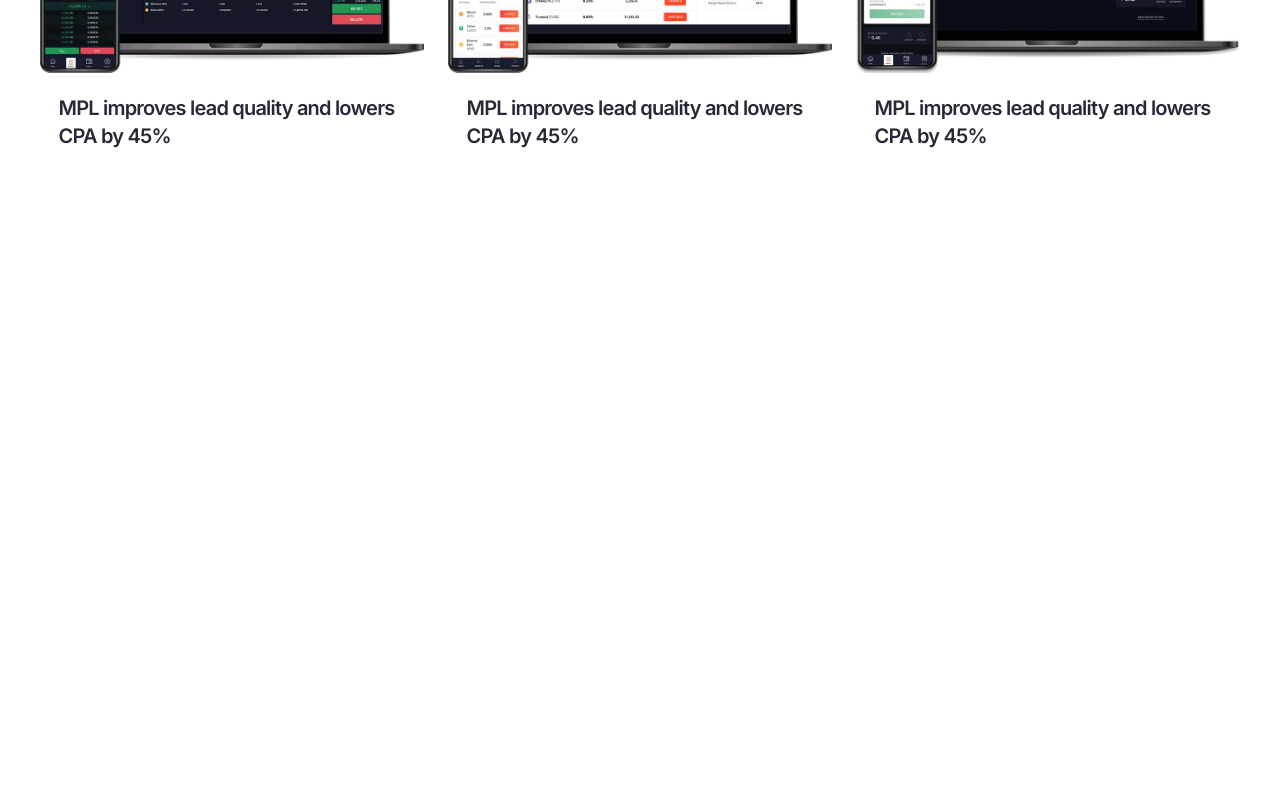
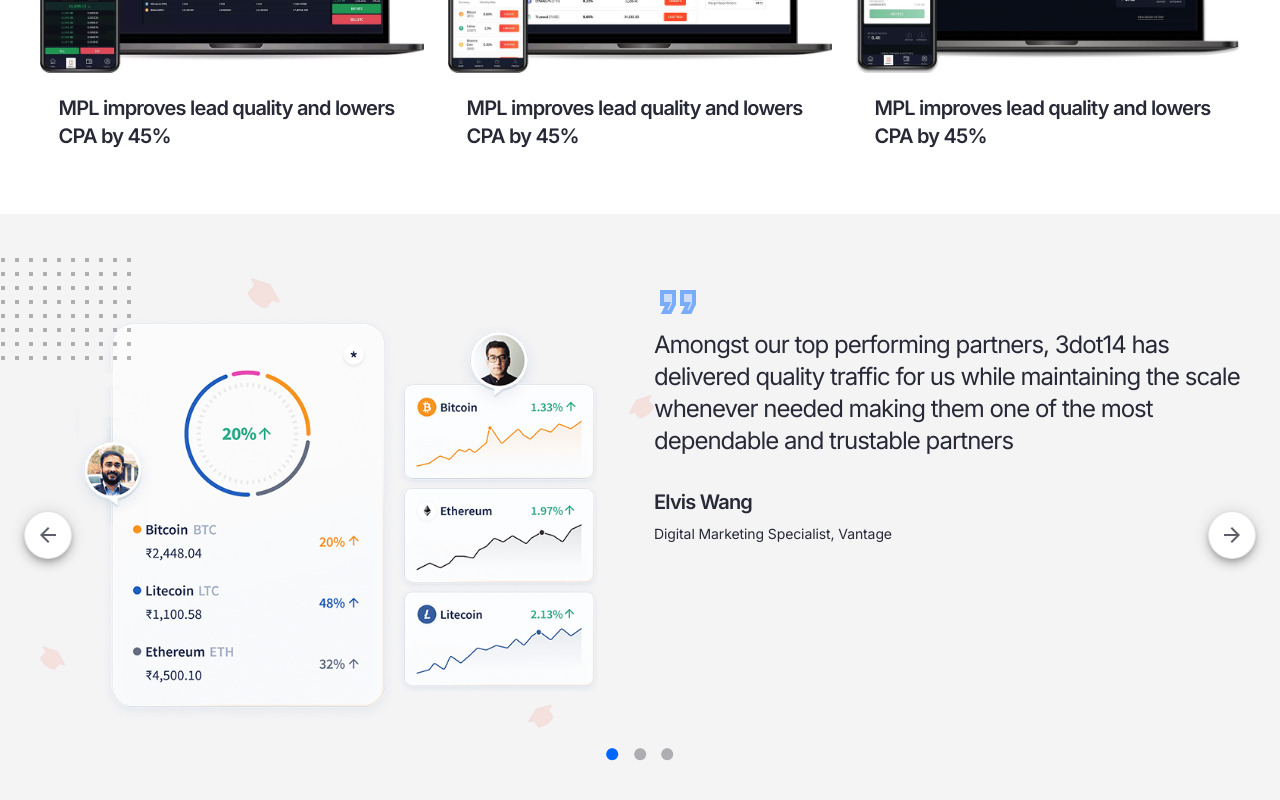
Before and after one commit to AudriusSveikauskas/SaaS-Landing-Page, a React (Create React App) app: page / in a window 1280 px wide. Shown: the part 2742-3542 px from the top of the page. Before the commit the page ends 2992 px from the top, so only its background shows below. Built offline with nearby package versions, Linux system fonts and the light colour scheme.

Commit message:
Block6 added

```diff
--- a/src/components/basics/CircleButton.tsx
+++ b/src/components/basics/CircleButton.tsx
@@ -8,16 +8,17 @@
 
 type CircleButtonProps = {
   children: React.ReactNode;
+  isLight: boolean;
 };
-const CircleButton: React.FC<CircleButtonProps> = ({ children }) => (
+const CircleButton: React.FC<CircleButtonProps> = ({ children, isLight }) => (
   <Fab
     sx={{
       height: '48px',
       width: '48px',
-      backgroundColor: darkBackground,
+      backgroundColor: isLight ? '#FFFFFF' : darkBackground,
       color: darkSecondary,
       border: `1px solid ${darkQuaternary}`,
-      boxShadow: 'none',
+      boxShadow: isLight ? '' : 'none',
     }}
   >
     {children}
--- /dev/null
+++ b/src/components/basics/DotButton.tsx
@@ -0,0 +1,22 @@
+import React from 'react';
+
+import LensIcon from '@mui/icons-material/Lens';
+import { Link } from '@mui/material';
+
+type DotButtonProps = {
+  link: string;
+  active: boolean;
+};
+
+const DotButton: React.FC<DotButtonProps> = ({ link, active }) => (
+  <Link href={link}>
+    <LensIcon
+      sx={{
+        color: active ? '#0066FF' : 'rgba(39,41,55,0.35)',
+        fontSize: '14.40px',
+      }}
+    />
+  </Link>
+);
+
+export default DotButton;
--- a/src/components/block5/Block5.tsx
+++ b/src/components/block5/Block5.tsx
@@ -41,13 +41,13 @@
 
         <Box sx={{ display: 'flex', gap: '8px' }}>
           <Box>
-            <CircleButton>
+            <CircleButton isLight={false}>
               <ArrowBackIcon />
             </CircleButton>
           </Box>
 
           <Box>
-            <CircleButton>
+            <CircleButton isLight={false}>
               <ArrowForwardIcon />
             </CircleButton>
           </Box>
--- /dev/null
+++ b/src/components/block6/Block6.tsx
@@ -0,0 +1,132 @@
+import React from 'react';
+import { Box, Container } from '@mui/material';
+import FormatQuoteTwoToneIcon from '@mui/icons-material/FormatQuoteTwoTone';
+import ArrowBackIcon from '@mui/icons-material/ArrowBack';
+import ArrowForwardIcon from '@mui/icons-material/ArrowForward';
+import { accentOpacity50, darkBackground } from '../../variables/colors';
+import HeadingDarkPrimaryH24 from '../typography/HeadingDarkPrimaryH24';
+import HeadingDarkPrimaryH20 from '../typography/HeadingDarkPrimaryH20';
+import HeadingDarkPrimaryH14 from '../typography/HeadingDarkPrimaryH14';
+import DotButton from '../basics/DotButton';
+import CircleButton from '../basics/CircleButton';
+
+const navArr = [
+  { link: '#', active: true },
+  { link: '#', active: false },
+  { link: '#', active: false },
+];
+const Block6 = () => (
+  <Box
+    sx={{
+      backgroundColor: darkBackground,
+      mt: { xs: '36px', md: '64px' },
+      paddingY: { xs: '36px', md: '64px' },
+    }}
+  >
+    <Container
+      sx={{ display: 'flex', flexDirection: 'column', position: 'relative' }}
+    >
+      <Box
+        sx={{
+          display: 'flex',
+          flexDirection: { xs: 'column', md: 'row' },
+          justifyContent: 'space-between',
+        }}
+      >
+        <Box
+          sx={{ minWidth: { xs: '100%', md: '486px' }, position: 'relative' }}
+        >
+          <img
+            style={{ width: '100%', zIndex: -1 }}
+            src="images/hero-3.png"
+            alt="Hero 3"
+          />
+          <img
+            style={{
+              position: 'absolute',
+              top: '-20px',
+              left: '-39px',
+              zIndex: 100,
+            }}
+            src="images/dots.png"
+            alt="Hero 3"
+          />
+        </Box>
+        <Box sx={{ maxWidth: { xs: '100%', md: '586px' } }}>
+          <FormatQuoteTwoToneIcon
+            sx={{
+              color: accentOpacity50,
+              fontSize: '48px',
+              display: { xs: 'none', md: 'block' },
+            }}
+          />
+
+          <Box sx={{ mt: '3px', textAlign: { xs: 'center', md: 'left' } }}>
+            <HeadingDarkPrimaryH24 text="Amongst our top performing partners, 3dot14 has delivered quality traffic for us while maintaining the scale whenever needed making them one of the most dependable and trustable partners" />
+          </Box>
+
+          <Box sx={{ mt: '31px', textAlign: { xs: 'center', md: 'left' } }}>
+            <HeadingDarkPrimaryH20 text="Elvis Wang" />
+          </Box>
+
+          <Box sx={{ mt: '8px', textAlign: { xs: 'center', md: 'left' } }}>
+            <HeadingDarkPrimaryH14 text="Digital Marketing Specialist, Vantage" />
+          </Box>
+        </Box>
+      </Box>
+      <Box
+        sx={{
+          display: { xs: 'none', md: 'flex' },
+          justifyContent: 'center',
+          gap: '13px',
+          mt: '9px',
+        }}
+      >
+        {navArr.map((item, index) => (
+          <DotButton
+            key={`nav-${index - 1}`}
+            link={item.link}
+            active={item.active}
+          />
+        ))}
+      </Box>
+
+      <Box
+        sx={{
+          display: 'flex',
+          justifyContent: 'center',
+          gap: '20px',
+          mt: '24px',
+        }}
+      >
+        <Box
+          sx={{
+            position: { xs: '', md: 'absolute' },
+            top: { xs: '', md: '50%' },
+            left: { xs: '', md: '8px' },
+            transform: { xs: '', md: 'translateY(-24px)' },
+          }}
+        >
+          <CircleButton isLight>
+            <ArrowBackIcon />
+          </CircleButton>
+        </Box>
+
+        <Box
+          sx={{
+            position: { xs: '', md: 'absolute' },
+            top: { xs: '', md: '50%' },
+            right: { xs: '', md: '8px' },
+            transform: { xs: '', md: 'translateY(-24px)' },
+          }}
+        >
+          <CircleButton isLight>
+            <ArrowForwardIcon />
+          </CircleButton>
+        </Box>
+      </Box>
+    </Container>
+  </Box>
+);
+
+export default Block6;
--- /dev/null
+++ b/src/components/typography/HeadingDarkPrimaryH14.tsx
@@ -0,0 +1,24 @@
+import React from 'react';
+import { Typography } from '@mui/material';
+
+type HeadingDarkPrimaryH14Props = {
+  text: string;
+};
+
+const HeadingDarkPrimaryH14: React.FC<HeadingDarkPrimaryH14Props> = ({
+  text,
+}) => (
+  <Typography
+    sx={{
+      fontSize: '14px',
+      fontWeight: 400,
+      lineHeight: '20px',
+      letterSpacing: '-0.1px',
+      color: '#272937',
+    }}
+  >
+    {text}
+  </Typography>
+);
+
+export default HeadingDarkPrimaryH14;
--- /dev/null
+++ b/src/components/typography/HeadingDarkPrimaryH24.tsx
@@ -0,0 +1,23 @@
+import React from 'react';
+import { Typography } from '@mui/material';
+
+type HeadingDarkPrimaryH24Props = {
+  text: string;
+};
+const HeadingDarkPrimaryH24: React.FC<HeadingDarkPrimaryH24Props> = ({
+  text,
+}) => (
+  <Typography
+    sx={{
+      fontSize: '24px',
+      fontWeight: 400,
+      lineHeight: '32px',
+      letterSpacing: '-1px',
+      color: '#272937',
+    }}
+  >
+    {text}
+  </Typography>
+);
+
+export default HeadingDarkPrimaryH24;
--- a/src/pages/HomePage.tsx
+++ b/src/pages/HomePage.tsx
@@ -6,6 +6,7 @@
 import Block3 from '../components/block3/Block3';
 import Block4 from '../components/block4/Block4';
 import Block5 from '../components/block5/Block5';
+import Block6 from '../components/block6/Block6';
 
 const HomePage = () => {
   console.log('HomePage');
@@ -32,6 +33,7 @@
         <Block4 />
         <Block5 />
       </Container>
+      <Block6 />
       <Box sx={{ height: '100px' }} />
     </>
   );
--- a/src/variables/colors.ts
+++ b/src/variables/colors.ts
@@ -2,3 +2,4 @@
 export const darkQuaternary = 'rgba(39,41,55,0.12)';
 export const darkSecondary = 'rgba(39,41,55,0.75)';
 export const accentOpacity10 = 'rgba(0,102,255,0.1)';
+export const accentOpacity50 = 'rgba(0,102,255,0.5)';
```
Also changed, not shown: public/images/hero-3.png (added).
